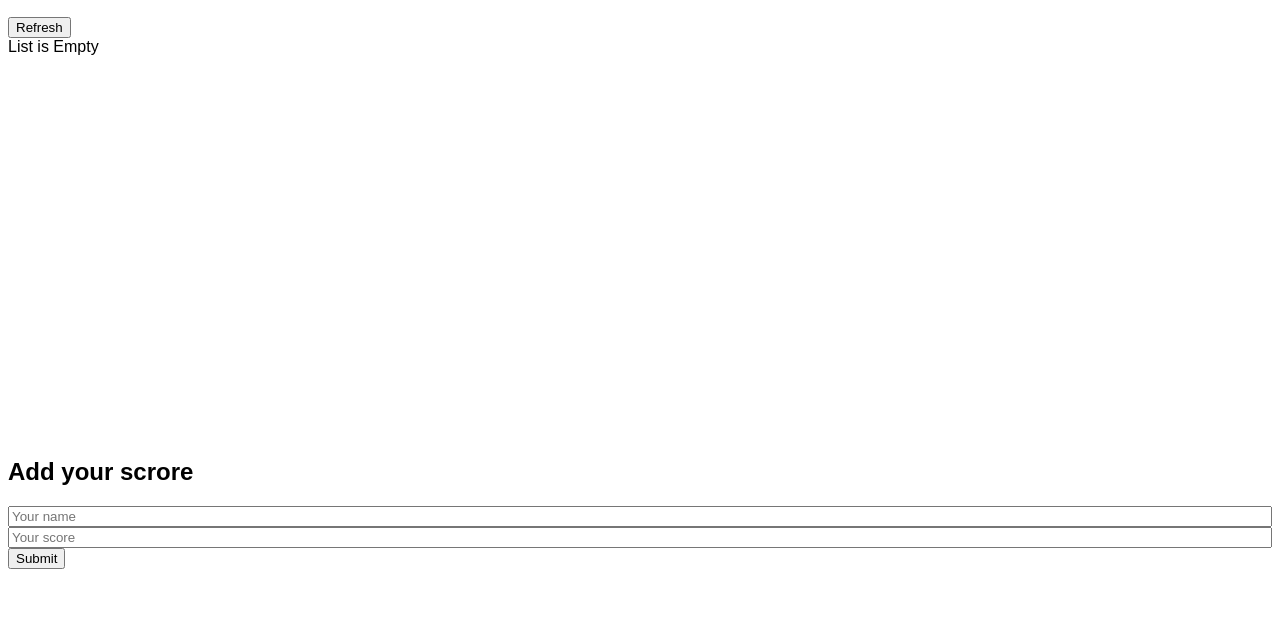
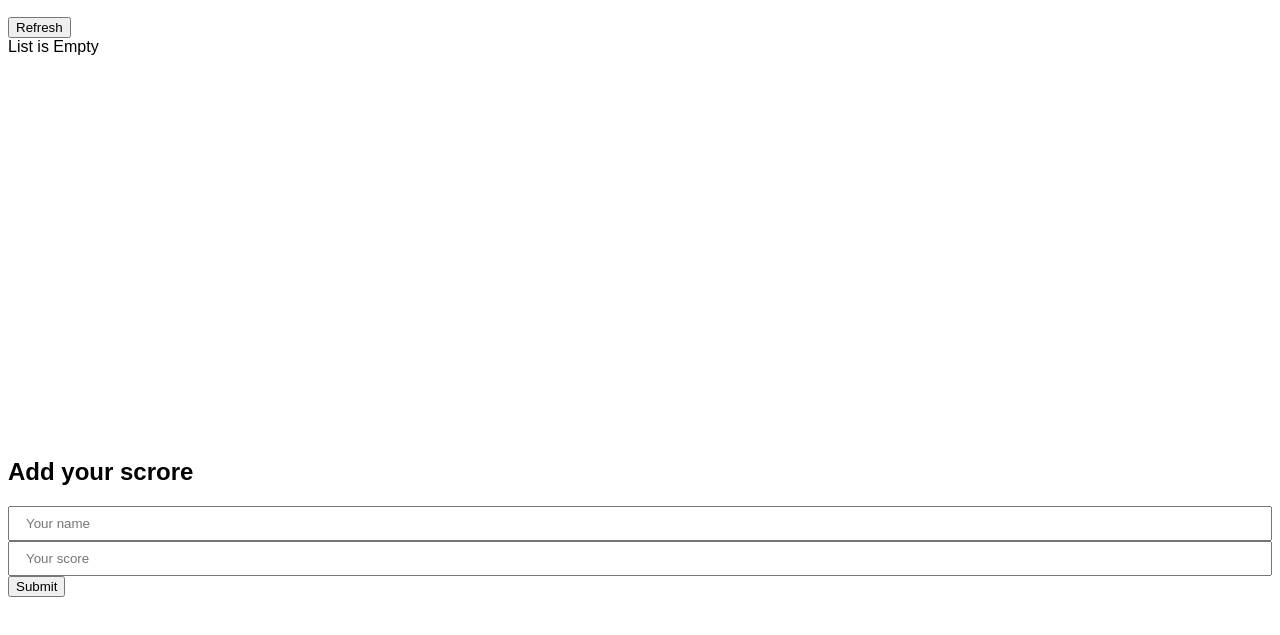
Before and after one commit to mnekx/leaderboard, a website built with webpack: page src/index.html in a window 1280 px wide. Shown: the part 111-746 px from the top of the page. Built offline with nearby package versions, Linux system fonts and the light colour scheme; no server answers.

Commit message:
style inputs

```diff
--- a/src/style.css
+++ b/src/style.css
@@ -33,4 +33,13 @@ input {
   width: 100%;
 }
 
+input {
+  padding: 0.5rem 1rem;
+  transition: all 0.5s ease-in-out;
+}
+
+input:focus {
+  font-size: medium;
+}
+
 @import url('./utility.css');
```
